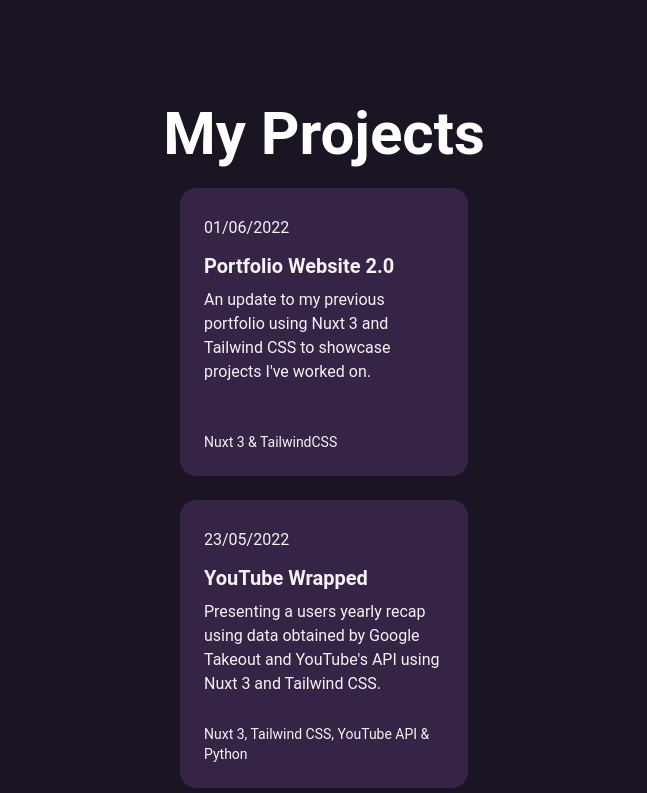
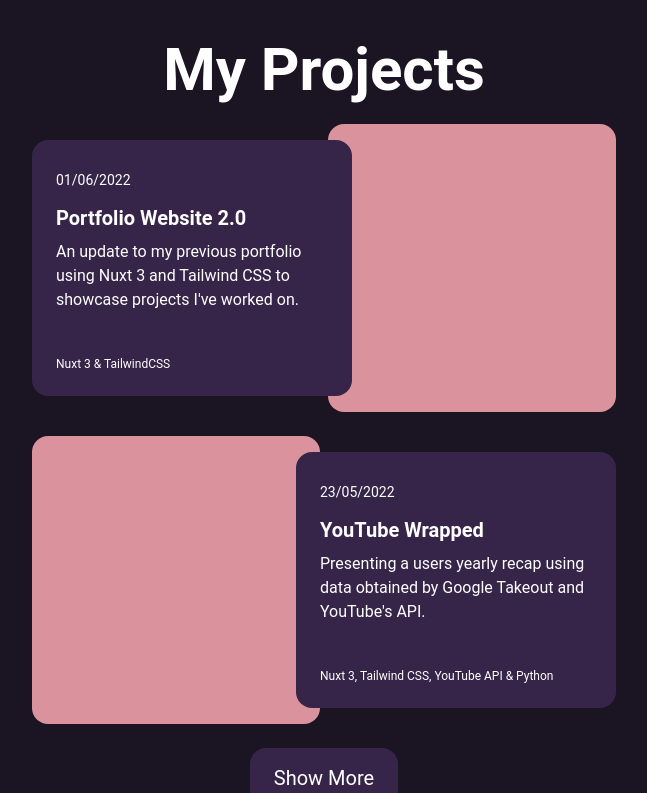
Before and after one commit to KayleeWilliams/Portfolio-2.0, a Nuxt app in the folder portfolio/: page / in a window 1280 px wide. Shown: the part 1680-2473 px from the top of the page, without its empty margins (316-963 px from the left). Built offline with nearby package versions, Linux system fonts and the light colour scheme; some icons are missing.

Commit message:
Added view for laptop size devices. And edited projects including adding a background picture.

```diff
--- a/portfolio/app.vue
+++ b/portfolio/app.vue
@@ -1,6 +1,6 @@
 <template>
   <div class="bg-bg text-white font-custom w-screen h-full">
-    <div class="flex flex-col justify-center items-center px-8 pt-40 md:px-20">
+    <div class="flex flex-col justify-center items-center px-8 pt-40 md:px-20 lg:pt-24  lg:px-32">
       <title-section @goTo="goTo"/>
       <div ref="About"><about-section /></div>
       <projects-section />
--- a/portfolio/components/about-section.vue
+++ b/portfolio/components/about-section.vue
@@ -2,7 +2,7 @@
   <div
     class="h-screen w-full flex flex-col items-start justify-center text-left leading-tight gap-8 md:gap-16">
     <!-- About Section -->
-    <div class="flex flex-col gap-6 text-2xl md:text-3xl">
+    <div class="flex flex-col gap-6 text-2xl md:text-3xl lg:w-3/4">
       <p class="text-4xl md:text-6xl font-bold">About Me</p>
       <p>
         Hi, I'm Kaylee Williams. I am a software engineer currently studying
@@ -13,15 +13,15 @@
     </div>
 
     <!-- Skills/Toolbox Section -->
-    <div class="flex flex-col text-2xl items-center w-full gap-6 md:gap-8">
+    <div class="flex flex-col text-2xl items-center w-full gap-6 md:gap-8 lg:gap-12">
       <p class="text-4xl md:text-6xl font-bold">My Toolbox</p>
-      <div class="flex flex-row flex-wrap">
-        <MdiLanguagePython class="w-12 h-12 md:w-16 md:h-16 basis-1/3 mb-12" />
-        <MdiLanguageHtml5 class="w-12 h-12 md:w-16 md:h-16 basis-1/3 mb-12" />
-        <MdiLanguageCss3 class="w-12 h-12 md:w-16 md:h-16 basis-1/3 mb-12" />
-        <MdiVuejs class="w-12 h-12 md:w-16 md:h-16 basis-1/3" />
-        <MdiNodejs class="w-12 h-12 md:w-16 md:h-16 basis-1/3" />
-        <SimpleIconsFigma class="w-12 h-12 md:w-16 md:h-16 basis-1/3" />
+      <div class="flex flex-row flex-wrap lg:w-1/2">
+        <MdiLanguagePython class="w-12 h-12 md:w-16 md:h-16 basis-1/3 mb-12 lg:basis-1/6" />
+        <MdiLanguageHtml5 class="w-12 h-12 md:w-16 md:h-16 basis-1/3 mb-12 lg:basis-1/6" />
+        <MdiLanguageCss3 class="w-12 h-12 md:w-16 md:h-16 basis-1/3 mb-12 lg:basis-1/6" />
+        <MdiVuejs class="w-12 h-12 md:w-16 md:h-16 basis-1/3 lg:basis-1/6" />
+        <MdiNodejs class="w-12 h-12 md:w-16 md:h-16 basis-1/3 lg:basis-1/6" />
+        <SimpleIconsFigma class="w-12 h-12 md:w-16 md:h-16 basis-1/3 lg:basis-1/6" />
       </div>
     </div>
   </div>
--- a/portfolio/components/project-card.vue
+++ b/portfolio/components/project-card.vue
@@ -1,11 +1,11 @@
 <template>
-  <div class="w-full flex flex-row justify-center">
+  <div class="w-full flex flex-row justify-center items-center">
     <!-- Text Card -->
-    <div :class="projectBackground" class="bg-cover bg-center w-72 h-72 rounded-2xl">
-        <div class="flex flex-col justify-between break-words text-left bg-box w-full h-full px-6 py-6 rounded-2xl opacity-95">
+    <div :class="projectOrder" class="bg-cover bg-center rounded-2xl w-80 h-64 lg:z-10">
+        <div class="flex flex-col justify-between break-words text-left bg-box w-full h-full px-6 py-6 rounded-2xl opacity-95 lg:opacity-100">
             <div class="flex flex-col gap-2">
                 <div class="flex flex-row justify-between items-center">
-                    <p class="text-base">{{ projectDates }}</p>
+                    <p class="text-sm">{{ projectDates }}</p>
 
                     <!-- External Links -->
                     <div class="flex flex-row gap-1">
@@ -27,8 +27,13 @@
                     <p class="text-base">{{ projectDesc }}</p>
                 </div>
             </div>
-            <p class="text-sm">{{ projectLangs }}</p>
+            <p class="text-xs">{{ projectLangs }}</p>
         </div>
+    </div>
+
+
+    <div :class="projectBackground" class="hidden lg:block bg-highlight bg-cover bg-center rounded-2xl w-72 h-72">
+
     </div>
   </div>
 </template>
@@ -50,6 +55,7 @@ export default {
     projectYoutube: String,
     projectExternal: String,
     projectBackground: String,
-  },
-};
+    projectOrder: String,
+  }
+}
 </script>
--- a/portfolio/components/projects-section.vue
+++ b/portfolio/components/projects-section.vue
@@ -19,23 +19,27 @@
       projectLangs="Nuxt 3 & TailwindCSS"
       projectGithub="https://github.com/KayleeWilliams/Portfolio-2.0"
       projectExternal="https://www.kayleewilliams.dev"
+      projectOrder="lg:order-first lg:mr-[-24px]"
     />
 
     <project-card
       projectDates="23/05/2022"
       projectTitle="YouTube Wrapped"
-      projectDesc="Presenting a users yearly recap using data obtained by Google Takeout and YouTube's API using Nuxt 3 and Tailwind CSS."
+      projectDesc="Presenting a users yearly recap using data obtained by Google Takeout and YouTube's API."
       projectLangs="Nuxt 3, Tailwind CSS, YouTube API & Python"
       projectGithub="https://github.com/KayleeWilliams/YouTube-Wrapped"
+      projectOrder="lg:order-last lg:ml-[-24px]"
     />
 
     <project-card
       v-show="expand == true"
       projectDates="15/05/2022"
+      projectBackground="bg-portfolio1"
       projectTitle="Portfolio Website 1.0"
       projectDesc="A website I created with Nuxt 2 and Tailwind CSS to act as my portfolio and is used to showcase projects I've worked on."
       projectLangs="Nuxt 2 & Tailwind CSS"
       projectGithub="https://github.com/KayleeWilliams/Portfolio-1.0"
+      projectOrder="lg:order-first lg:mr-[-24px]"
     />
 
     <project-card
@@ -46,6 +50,7 @@
       projectDesc="A Discord bot designed to track multiple players to help improve efficency within teams."
       projectLangs="Python, Discord, MongoDB & Riot API"
       projectGithub="https://github.com/KayleeWilliams/League-Player-Tracker-1.0"
+      projectOrder="lg:order-last lg:ml-[-24px]"
     />
 
     <button
--- a/portfolio/components/title-section.vue
+++ b/portfolio/components/title-section.vue
@@ -1,7 +1,7 @@
 <template>
-    <div class="h-screen flex flex-col gap-4 items-center">
-        <p class="text-6xl md:text-9xl font-bold leading-tight text-center"> Kaylee <br> Williams </p>
-        <p class="text-5xl md:text-6xl font-bold leading-tight text-center"> Software <br> Engineer </p>
+    <div class="h-screen flex flex-col gap-4 items-center leading-tight">
+        <p class="text-6xl md:text-9xl font-bold text-center"> Kaylee <br> Williams </p>
+        <p class="text-5xl md:text-6xl font-bold text-center"> Software <br> Engineer </p>
         <a class="text-button hover:text-highlight animate-bounce h-12 w-12 mt-6 md:h-16 md:w-16 md:mt-8" @click="$emit('goTo', 'About')"> <MdiArrowDownThinCircleOutline class="h-12 w-12" /> </a>
     </div>
 </template>
--- a/portfolio/tailwind.config.js
+++ b/portfolio/tailwind.config.js
@@ -12,7 +12,9 @@ module.exports = {
         'custom': ['Roboto', 'Helvetica', 'Arial'],
       },
       backgroundImage: {
-        'playerTracker1': "url('/img/player-tracker-1.0.png')"
+        'playerTracker1': "url('/img/player-tracker-1.0.png')",
+        'portfolio1': "url('/img/portfolio-1.0.png')",
+
       },
     },
   },
```
Also changed, not shown: portfolio/img/portfolio-1.0.png (added).
